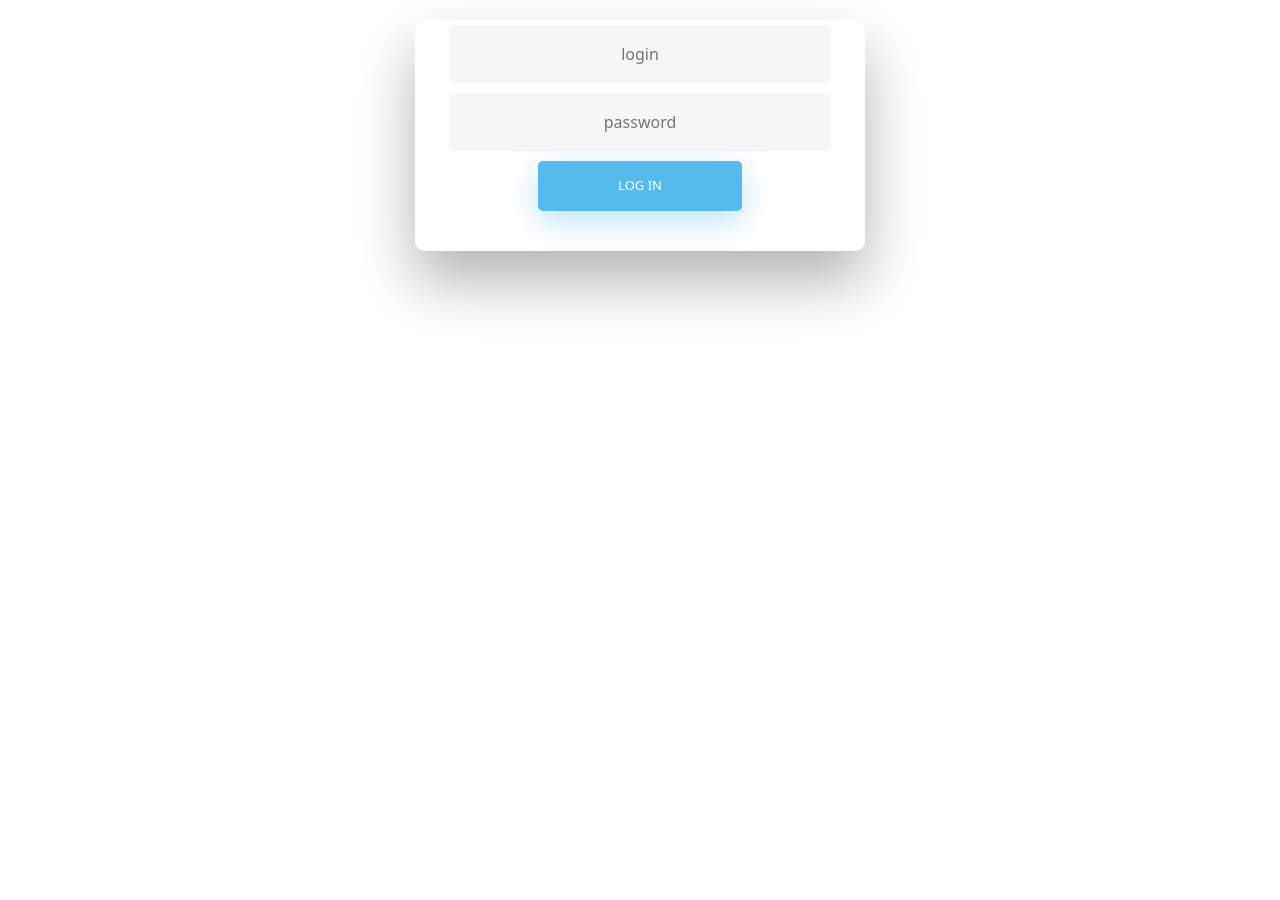
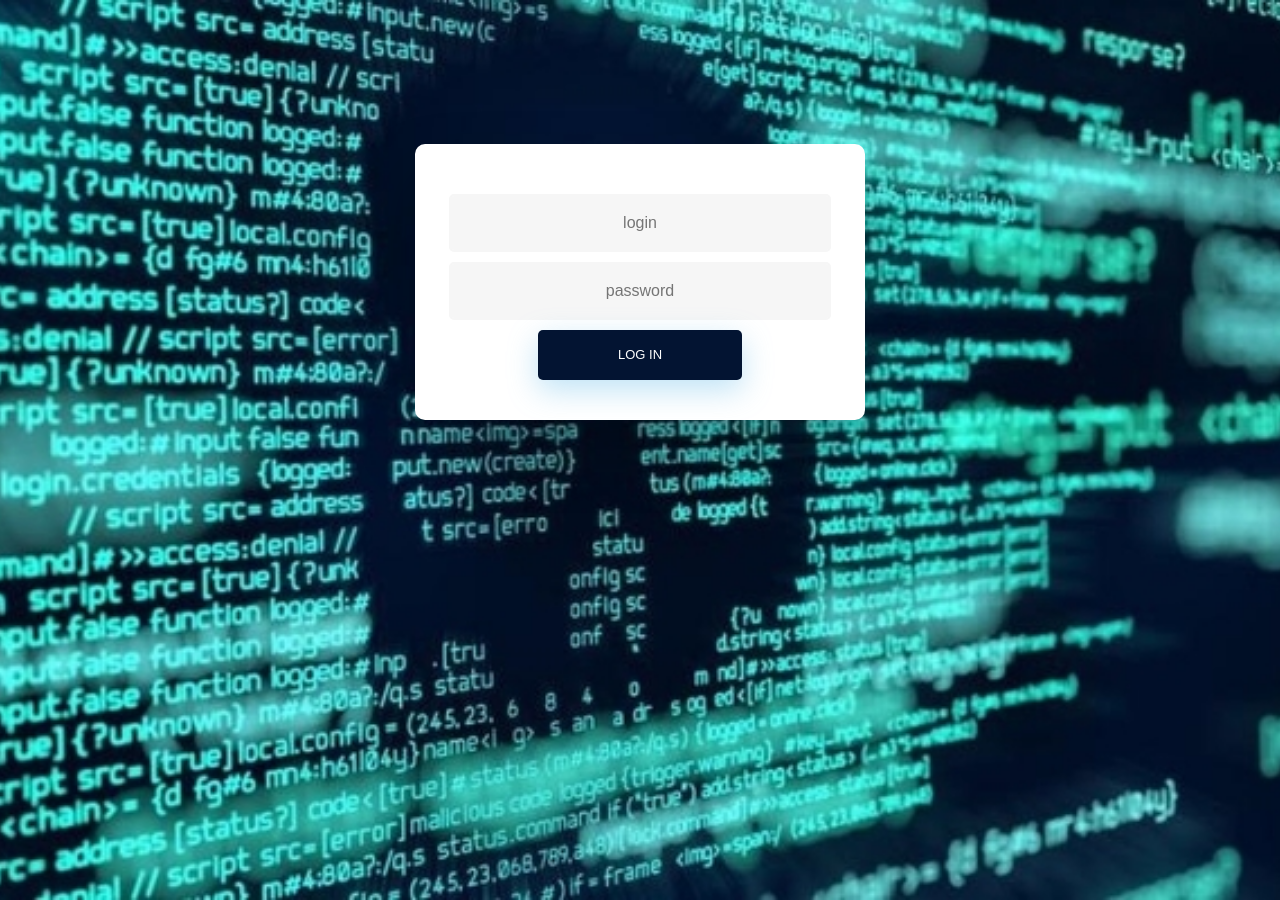
Before and after one commit to AnicaDjukic/BSEP-PKI, a Vue app in the folder bsep-frontend/: page / in a window 1280 px wide. Before the commit the page ends 800 px from the top, so only its background shows below. Built offline with nearby package versions, Linux system fonts and the light colour scheme.

Commit message:
feat: frontend

```diff
--- a/bsep-frontend/src/App.vue
+++ b/bsep-frontend/src/App.vue
@@ -1,10 +1,16 @@
 <template>
-<ul v-if="role!==''">
-    <li><a class="active" href="/all-certificates-page">Certificates</a></li>
-    <li v-if="role==='ROLE_ADMIN'"><a href="/create-certificate-page">Create root certificate</a></li>
-    <li style="float:right" v-if="role!==''"><a v-on:click="logout" href="/">Logout</a></li>
-  </ul>
-  <router-view />
+  <div class="background">
+    <ul v-if="role !== ''">
+      <li><a class="active" href="/all-certificates-page">Certificates</a></li>
+      <li v-if="role === 'ROLE_ADMIN'">
+        <a href="/create-certificate-page">Create root certificate</a>
+      </li>
+      <li style="float: right" v-if="role !== ''">
+        <a v-on:click="logout" href="/">Logout</a>
+      </li>
+    </ul>
+    <router-view />
+  </div>
 </template>
 <script>
 export default {
@@ -32,7 +38,6 @@ export default {
       if (this.role == null) this.role = ''
     }
   }
-
 }
 </script>
 
--- a/bsep-frontend/src/components/IssueCertificateModal.vue
+++ b/bsep-frontend/src/components/IssueCertificateModal.vue
@@ -93,7 +93,7 @@
               <option value="32768">decipherOnly</option>
             </select>
             <input
-              style="margin-top: 1em; margin-left: 34%"
+              style="margin-top: 1em; margin-left: 34%; background-color: rgb(3, 20, 50); border-color: rgb(3, 20, 50)"
               type="button"
               class="btn btn-primary"
               value="Create certificate"
@@ -190,7 +190,7 @@ export default {
   overflow-x: auto;
   display: flex;
   flex-direction: column;
-  height: 90%;
+  height: 85%;
   width: 30%;
   position: relative;
   top: 25%;
@@ -205,7 +205,7 @@ export default {
 .modal-header {
   position: relative;
   border-bottom: 1px solid #eeeeee;
-  color: #4aae9b;
+  color: rgb(3, 20, 50);
   justify-content: space-between;
 }
 
--- a/bsep-frontend/src/css/Admin.css
+++ b/bsep-frontend/src/css/Admin.css
@@ -10,7 +10,7 @@
     margin: 0;
     padding: 0;
     overflow: hidden;
-    background-color: #333;
+    background-color: #0000007a;
   }
 
   li {
--- a/bsep-frontend/src/css/Login.css
+++ b/bsep-frontend/src/css/Login.css
@@ -2,9 +2,15 @@ html {
   background-color: #56baed;
 }
 
-body {
+.background {
   font-family: "Poppins", sans-serif;
-  height: 100vh;
+  background-image: url("../assets/background.jpg");
+  background-repeat: no-repeat;
+  background-attachment: scroll;
+  background-position: center center;
+  background-size: cover;
+  min-height: 900px;
+  padding-bottom: 3.5%;
 }
 
 a {
--- a/bsep-frontend/src/views/AllCertificatesView.vue
+++ b/bsep-frontend/src/views/AllCertificatesView.vue
@@ -2,8 +2,8 @@
   <table
     v-for="cert in certificates"
     :key="cert.serialNumber"
-    style="border: 1px solid gray; width: 50%; margin-left: 25%; margin-top: 5%"
-    class="table"
+    style="border: 1px solid gray; width: 50%; margin-left: 25%; margin-top: 5%; background: white;zoom:1.1;"
+    class="table table-striped"
   >
     <thead style="border: 1px solid gray">
       <tr>
@@ -57,19 +57,21 @@
           <button
             type="button"
             class="btn btn-primary"
-            v-on:click="downloadCertificate(cert.id)"
+            style="background-color: rgb(3, 20, 50); border-color: rgb(3, 20, 50)"
+            v-on:click="showModal(cert.serialNumber)"
+            v-if="cert.certificateType != 'END_ENTITY'"
           >
-            Download certificate
+            Issue certificate
           </button>
         </td>
         <td>
           <button
             type="button"
             class="btn btn-primary"
-            v-on:click="showModal(cert.serialNumber)"
-            v-if="cert.certificateType != 'END_ENTITY'"
+            style="background-color: rgb(3, 20, 50); border-color: rgb(3, 20, 50); width: 105%; margin-left: -10%"
+            v-on:click="downloadCertificate(cert.id)"
           >
-            Issue certificate
+            Download certificate
           </button>
         </td>
       </tr>
--- a/bsep-frontend/src/views/CreateCertificateView.vue
+++ b/bsep-frontend/src/views/CreateCertificateView.vue
@@ -4,10 +4,10 @@
     rel="stylesheet"
     id="bootstrap-css"
   />
-  <div class="wrapper fadeInDown" style="margin-top: 3em">
+  <div class="wrapper fadeInDown" style="margin-top: 1em">
     <div id="formContent">
       <!-- Login Form -->
-      <form style="margin-top: 3rem">
+      <form style="margin-top: 3em">
         <select
           class="browser-default custom-select"
           style="width: 20em"
@@ -17,7 +17,7 @@
         </select>
         <select
           class="browser-default custom-select"
-          style="width: 20em; margin-top: 2em"
+          style="width: 20em; margin-top: 1em"
           v-model="issuer"
           v-if="
             certificateType == 'INTERMEDIATE' ||
@@ -31,7 +31,7 @@
         </select>
         <select
           class="browser-default custom-select"
-          style="width: 20em; margin-top: 2em"
+          style="width: 20em; margin-top: 1em"
           v-model="subject"
         >
           <option selected hidden>Subject</option>
@@ -44,7 +44,7 @@
           </option>
         </select>
         <input
-          style="width: 20em; margin-top: 2em"
+          style="width: 20em; margin-top: 1em"
           type="text"
           class="fadeIn third"
           name="login"
@@ -81,7 +81,7 @@
           class="fadeIn third"
           id="datePicker"
         ></Datepicker>
-        <div style="text-align:left;margin-left:4em">
+        <div style="text-align:left;margin-left:4.3em">
         Key usages:
         </div>
         <select
@@ -101,10 +101,10 @@
           <option value="32768">decipherOnly</option>
         </select>
         <input
-          style="margin-top: 1em"
           type="button"
           class="fadeIn fourth"
           value="Create certificate"
+           style="background-color: rgb(3, 20, 50); margin-top: 1em"
           v-on:click="createCertificate()"
         />
       </form>
--- a/bsep-frontend/src/views/LoginView.vue
+++ b/bsep-frontend/src/views/LoginView.vue
@@ -1,8 +1,8 @@
 <template>
   <div class="wrapper fadeInDown">
-    <div id="formContent">
+    <div id="formContent" style="margin-top: 10%; margin-bottom: 20.25%">
       <!-- Login Form -->
-      <form>
+      <form style="margin-top: 10%;">
         <input
           type="text"
           class="fadeIn second"
@@ -21,6 +21,7 @@
           type="button"
           class="fadeIn fourth"
           value="Log In"
+          style="background-color: rgb(3, 20, 50)"
           v-on:click="login()"
         />
       </form>
```
Also changed, not shown: bsep-frontend/src/assets/background.jpg (added), 1 other file (tests, documents, lock files or other folders).
